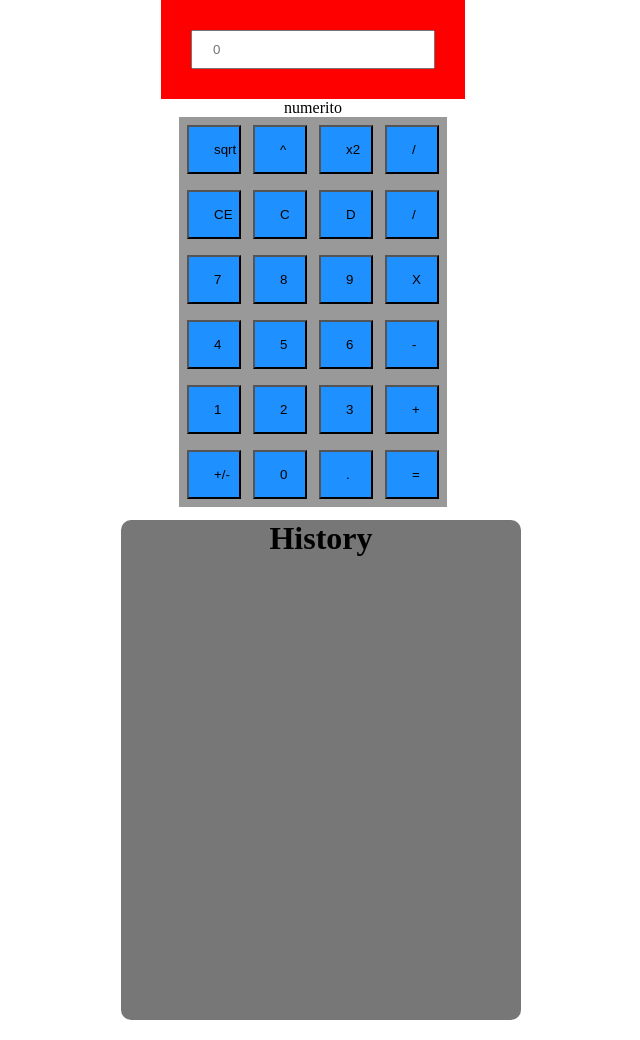
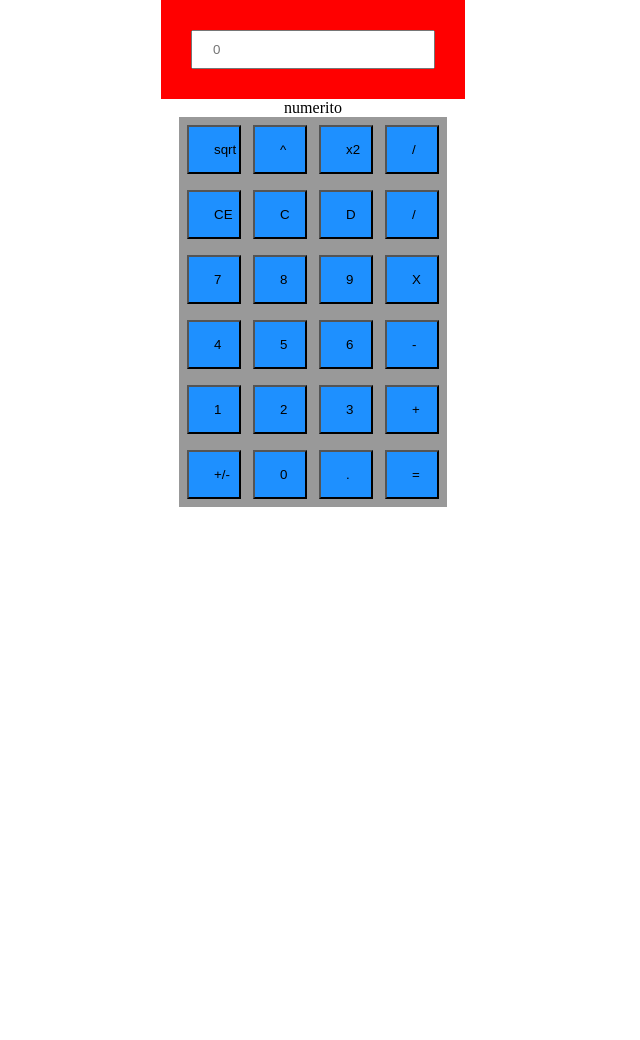
Before and after one commit to sebas-gith/CalculatorJs, a plain HTML site: page index.html in a window 1280 px wide. Shown: the whole page, without its empty margins (327-967 px from the left). After the commit the page ends 800 px from the top, so only its background shows below. Drawn offline with Linux system fonts and the light colour scheme.

Commit message:
Update index.html

```diff
--- a/index.html
+++ b/index.html
@@ -50,10 +50,6 @@
         </div>
 
     </div>
-    <div class="historial">
-        <h1>History</h1>
-    </div>
-
     <script src="script.js"></script>
 </body>
 </html>
```
